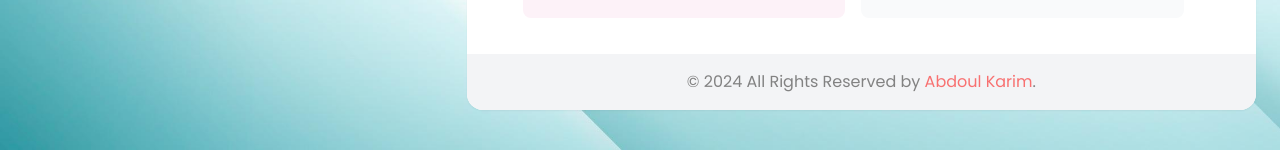
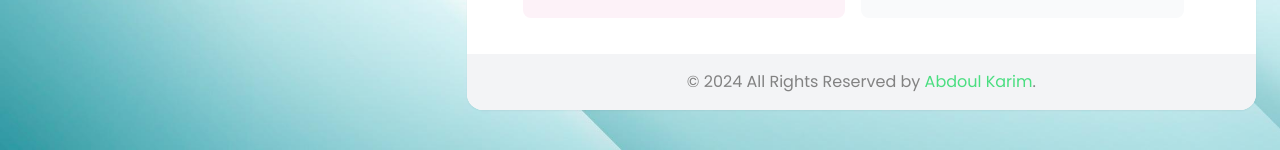
Before and after one commit to abdoulkarim22/Portfolio, a React (Create React App) app: page / in a window 1280 px wide. Shown: the part 986-1136 px from the top of the page. Built offline with nearby package versions, Linux system fonts and the light colour scheme.

Commit message:
edit the footer

```diff
--- a/src/components/ActivitiesDetailCard.jsx
+++ b/src/components/ActivitiesDetailCard.jsx
@@ -13,7 +13,7 @@ function WorkDetailCard() {
               Activities
             </h2>
             <div className=" relative ">
-              <hr className="w-20 md:w-52 h-1 bg-red-500  top-1/2 absolute rounded-lg" />
+              <hr className="w-20 md:w-52 h-1 bg-green-600  top-1/2 absolute rounded-lg" />
             </div>
           </div>
 
--- a/src/components/Footer.jsx
+++ b/src/components/Footer.jsx
@@ -2,7 +2,7 @@ import React  from "react";
 function Footer(){
     return(
         <div className="b-0 py-4 bg-gray-100 rounded-b-2xl text-center dark:bg-gray-800">
-            © 2024 All Rights Reserved by <span className="text-red-400">Abdoul Karim</span>.
+            © 2024 All Rights Reserved by <span className="text-green-400">Abdoul Karim</span>.
         </div>
     )
 }
```
